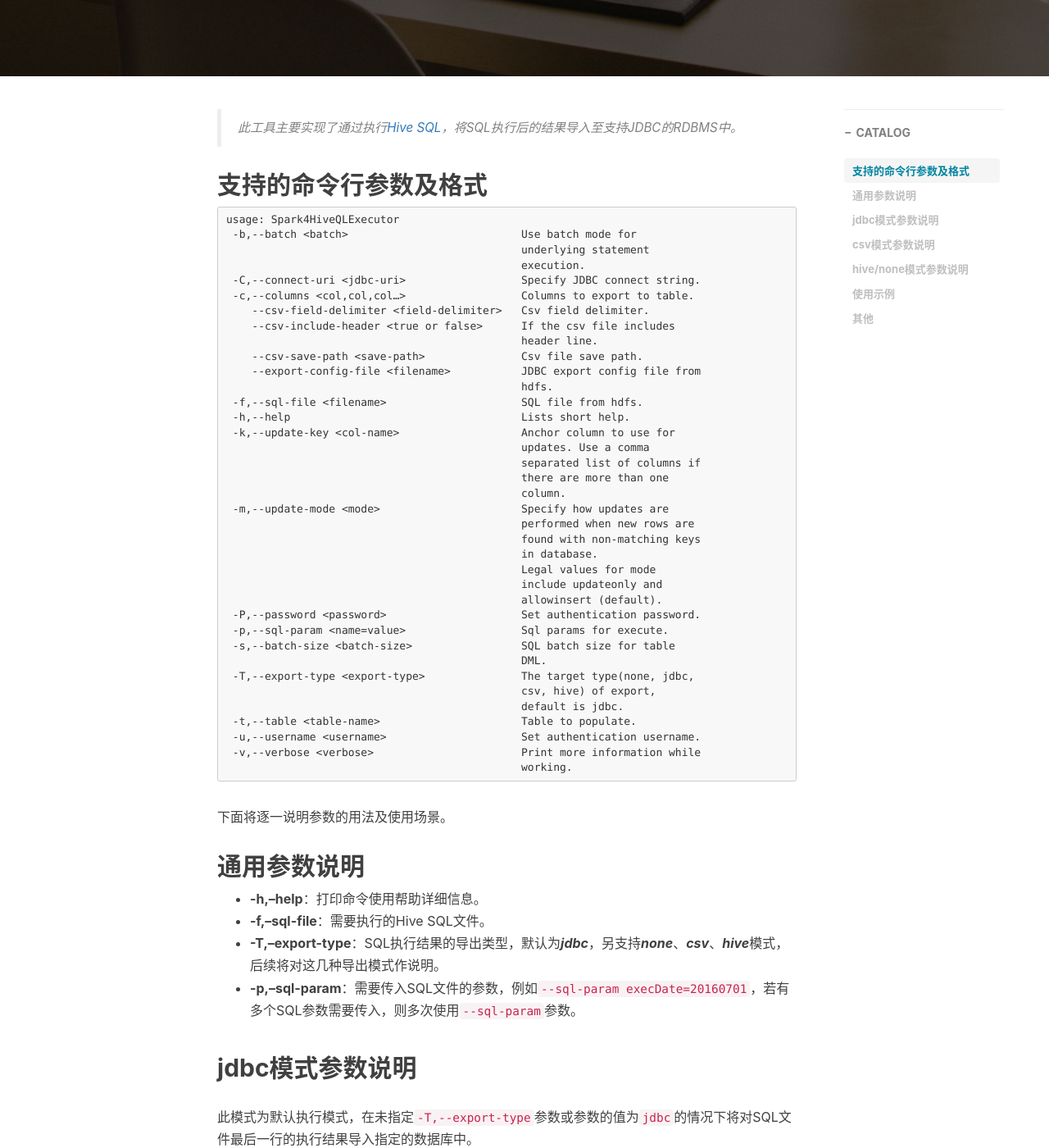
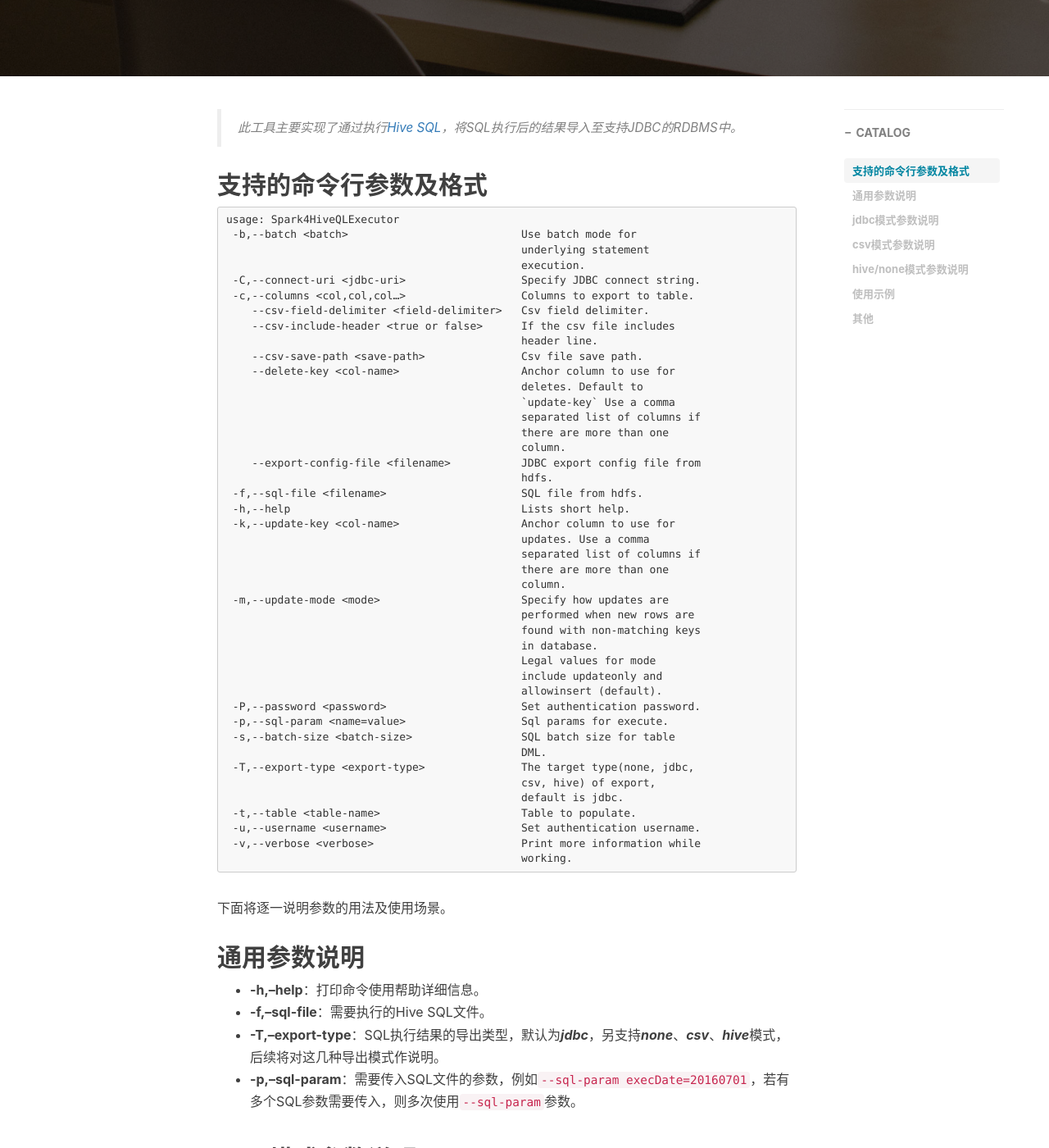
Before and after one commit to shoppingwang/shoppingwang.github.io, a Jekyll site: the page built from _posts/2016-07-04-how-to-use-spark-hive-executor.markdown, in a window 1280 px wide and 1400 px high, scrolled down 490 px. Shown: the whole window at 82% size. Built offline with Jekyll 4.4.1, drawn with Linux system fonts in a browser that asks for light colours; nearby versions of some CDN libraries; comment, search, counter and statistics services are not loaded; some of the changed text lies outside the part shown.

Commit message:
修改HIVE EXECUTOR工具使用说明

```diff
--- a/_posts/2016-07-04-how-to-use-spark-hive-executor.markdown
+++ b/_posts/2016-07-04-how-to-use-spark-hive-executor.markdown
@@ -29,6 +29,12 @@ usage: Spark4HiveQLExecutor
     --csv-include-header <true or false>      If the csv file includes
                                               header line.
     --csv-save-path <save-path>               Csv file save path.
+    --delete-key <col-name>                   Anchor column to use for
+                                              deletes. Default to
+                                              `update-key` Use a comma
+                                              separated list of columns if
+                                              there are more than one
+                                              column.
     --export-config-file <filename>           JDBC export config file from
                                               hdfs.
  -f,--sql-file <filename>                     SQL file from hdfs.
@@ -77,6 +83,7 @@ usage: Spark4HiveQLExecutor
 - **-P,--password**：数据库密码。
 - **-v,--verbose**：是否打印SQL详细执行结果信息。
 - **-k,--update-key**：指定导入表的主键，多列以`,`分隔，若指定，则会删除已经存在相同主键的数据记录然后导入数据，否则直接将数据导入至指定表中。
+- **--delete-key**：指定删除表数据的主键，多列以`,`分隔，若指定，则以删除键删除匹配的数据记录，否则删除键的值为`--update-key`的值。
 - **-m,--update-mode**：支持`updateonly`和`allowinsert`两种模式，默认为`allowinsert`模式，区别在于`allowinsert`模式会更新和插入新数据，而`updateonly`只会更新具有相同主键的数据。
 - **-c,--columns**：指定数据库需要插入的列名称，以英文逗号（`,`）进行分隔，即在生成的Insert语句将指定插入的列名，若未指定，则插入指定表的所有列。
 - **-b,--batch**：是否以批量模式还是单条插入模式导入数据，详见JDBC的BATCH操作。
```
